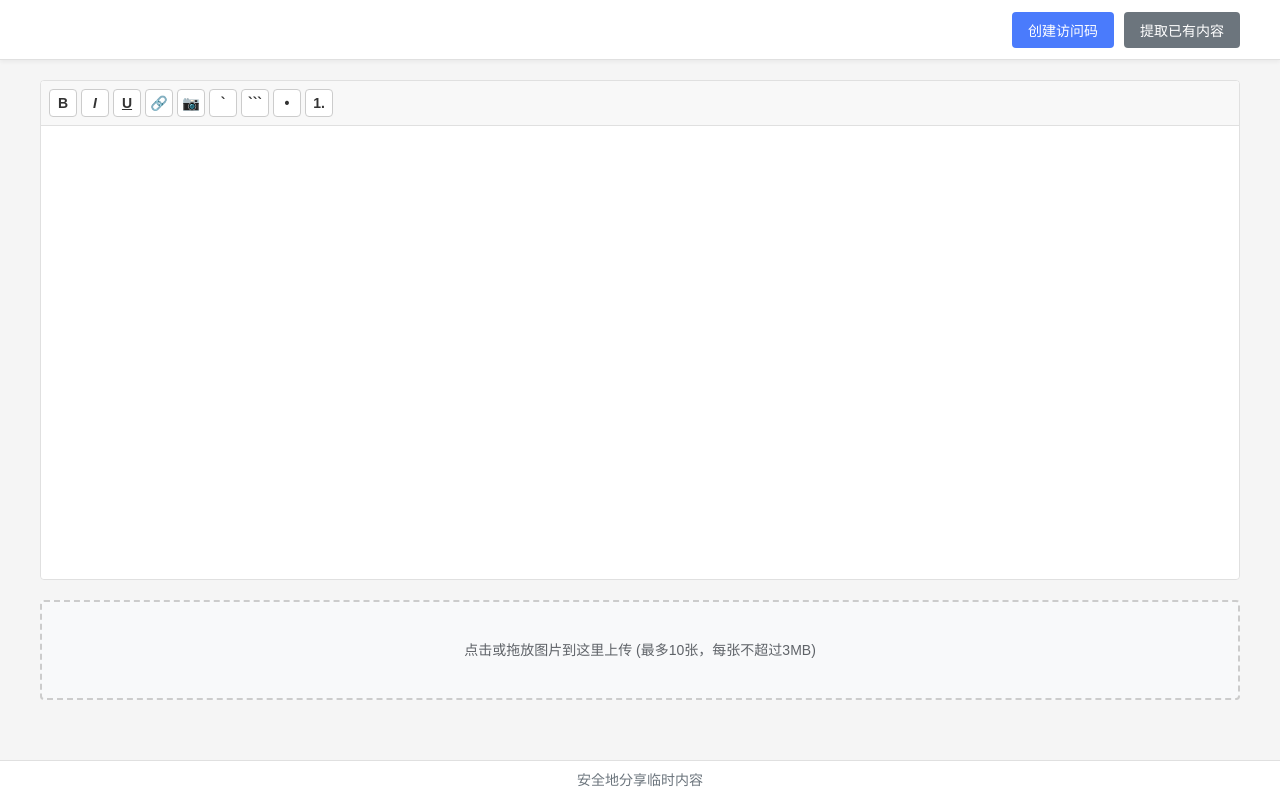
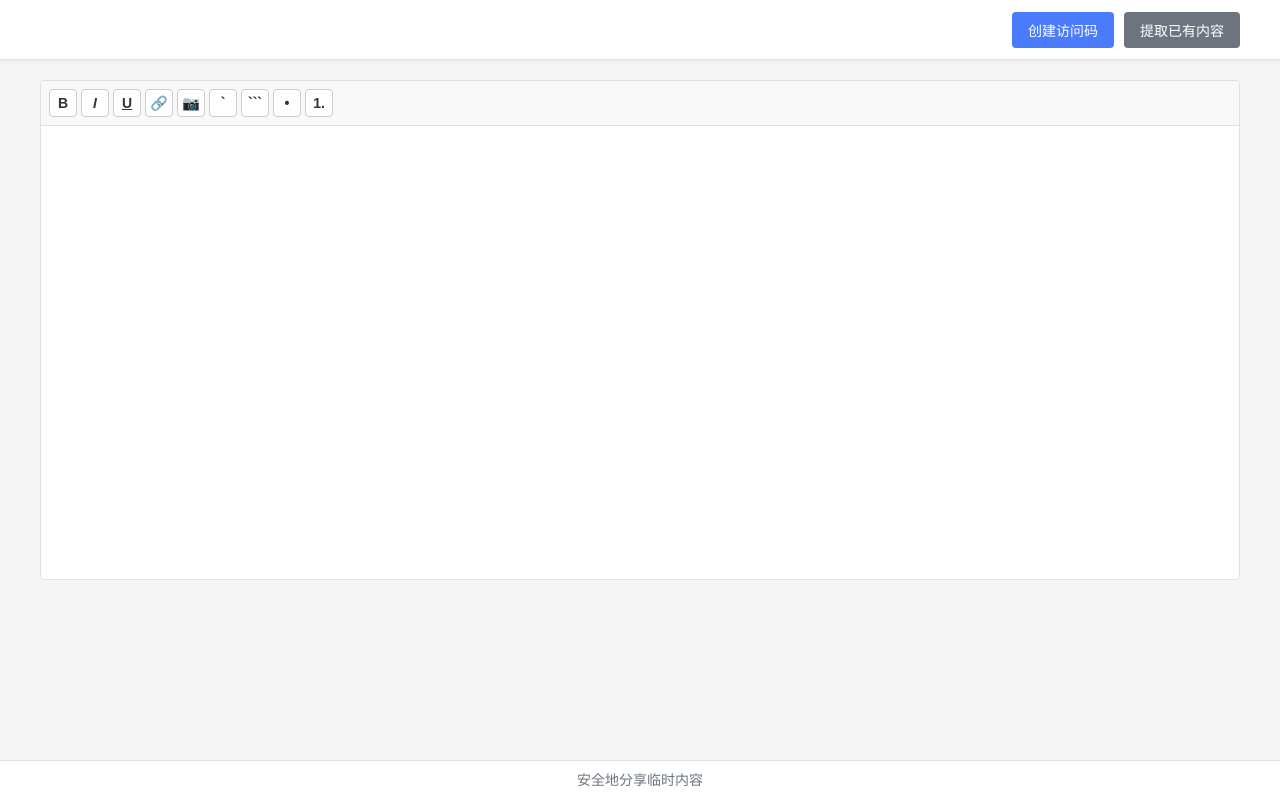
Before and after one commit to Evanible/shareVanish, a React (Vite) app in the folder frontend/: page / in a window 1280 px wide. Built offline with nearby package versions, Linux system fonts and the light colour scheme.

Commit message:
移除图片拖拽区功能，保留编辑区内的图片上传功能

```diff
--- a/frontend/src/App.css
+++ b/frontend/src/App.css
@@ -342,26 +342,6 @@ footer p {
   min-height: 300px;
 }
 
-/* 图片上传区域 */
-.dropzone, .upload-section {
-  margin-top: 0;
-  padding: 16px;
-  border: 2px dashed #ddd;
-  border-radius: 4px;
-  cursor: pointer;
-  text-align: center;
-  transition: border-color 0.2s;
-}
-
-.dropzone:hover, .upload-section:hover {
-  border-color: #4a7bfc;
-}
-
-.dropzone-active {
-  border-color: #28a745;
-  background-color: rgba(40, 167, 69, 0.1);
-}
-
 /* 预览图片容器 */
 .preview-container, .preview-section {
   margin-top: 16px;
@@ -452,29 +432,6 @@ main {
   gap: 10px;
 }
 
-/* 上传区域改进 */
-.upload-section {
-  border: 2px dashed #ccc;
-  padding: 20px;
-  border-radius: 4px;
-  text-align: center;
-  cursor: pointer;
-  margin-bottom: 15px;
-  background-color: #f8f9fa;
-  transition: all 0.3s ease;
-}
-
-.upload-section:hover {
-  border-color: #1976d2;
-  background-color: #e3f2fd;
-}
-
-.upload-section p {
-  margin: 0;
-  font-size: 14px;
-  color: #5f6368;
-}
-
 /* 预览区域改进 */
 .preview-section {
   margin-top: 15px;
--- a/frontend/src/App.tsx
+++ b/frontend/src/App.tsx
@@ -1,5 +1,4 @@
 import { useState, useEffect, useCallback, useRef } from 'react'
-import { useDropzone } from 'react-dropzone'
 import { createContent, getContent, type Content, updateContent, type ApiResponse } from './api'
 import './App.css'
 import RichTextEditor from './components/RichTextEditor'
@@ -599,24 +598,6 @@ function App() {
     }
   }, [content.images]);
 
-  // 文件拖放处理
-  const { getRootProps, getInputProps, isDragActive } = useDropzone({
-    accept: {
-      'image/*': []
-    },
-    onDrop: acceptedFiles => {
-      // 处理接受的文件
-      acceptedFiles.forEach(file => {
-        const reader = new FileReader()
-        reader.onload = () => {
-          const dataUrl = reader.result as string
-          handleImageUpload(dataUrl)
-        }
-        reader.readAsDataURL(file)
-      })
-    }
-  })
-
   // 处理清除内容
   const handleClear = () => {
     // 如果有未保存的内容，先提示用户
@@ -936,20 +917,10 @@ function App() {
           </div>
         )}
 
-        {/* 图片区域 - 只在有图片或用户开始上传时显示 */}
-        {/* 图片上传区 */}
-        <div className="upload-section-container">
-          <div {...getRootProps()} className="upload-section">
-            <input {...getInputProps()} />
-            {isDragActive ? (
-              <p>拖放图片到这里</p>
-            ) : (
-              <p>点击或拖放图片到这里上传 (最多{MAX_IMAGES}张，每张不超过{MAX_IMAGE_SIZE_MB}MB)</p>
-            )}
-          </div>
-
+        {/* 移除图片拖拽区 */}
         {/* 图片预览区 - 只在有图片时显示 */}
         {content.images.length > 0 && (
+          <div className="upload-section-container">
             <div className="preview-section">
               <div className="preview-stats">
                 已上传 {content.images.length}/{MAX_IMAGES} 张图片
@@ -968,8 +939,8 @@ function App() {
                 ))}
               </div>
             </div>
+          </div>
         )}
-        </div>
       </main>
 
       {/* 页脚 */}
```
Lines whose indentation alone changed are shown as unchanged.
